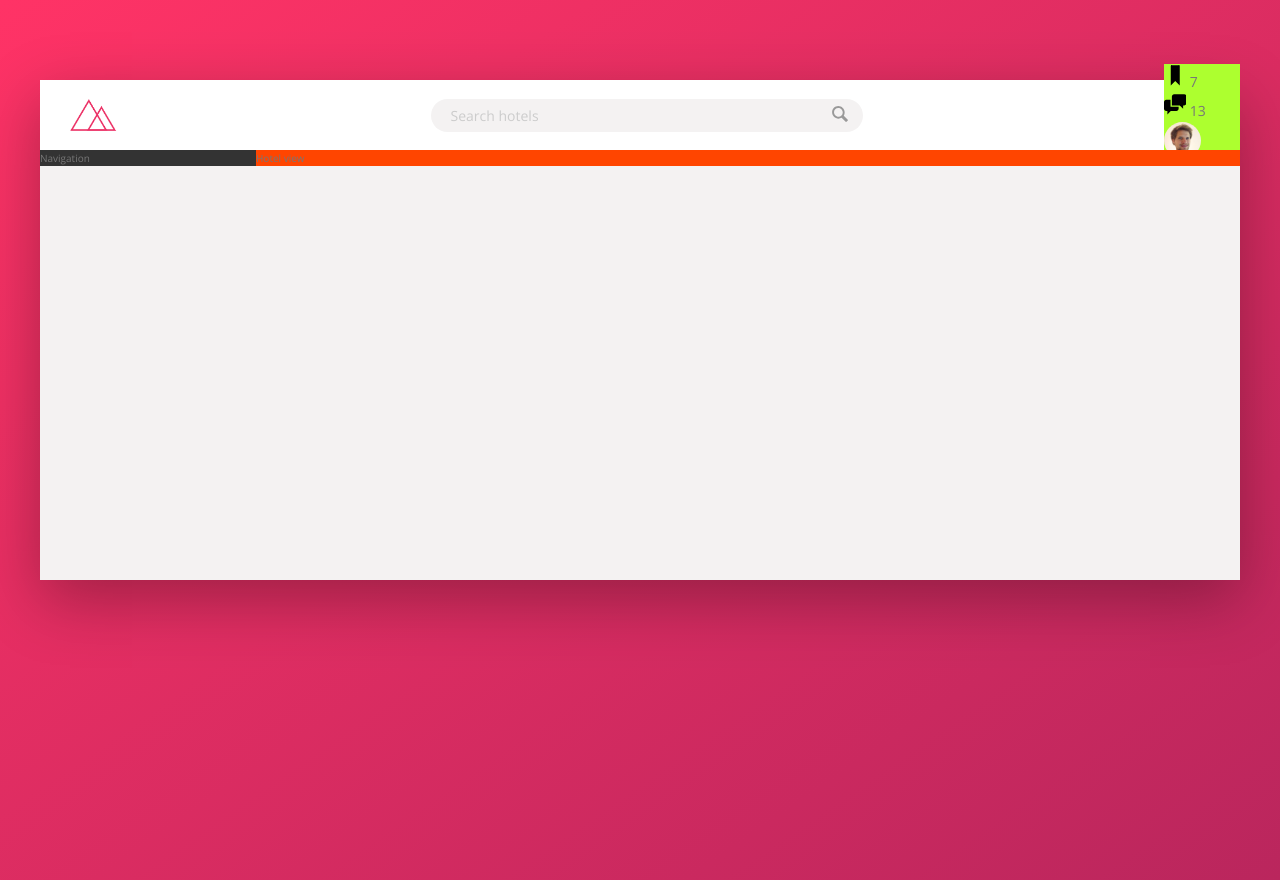
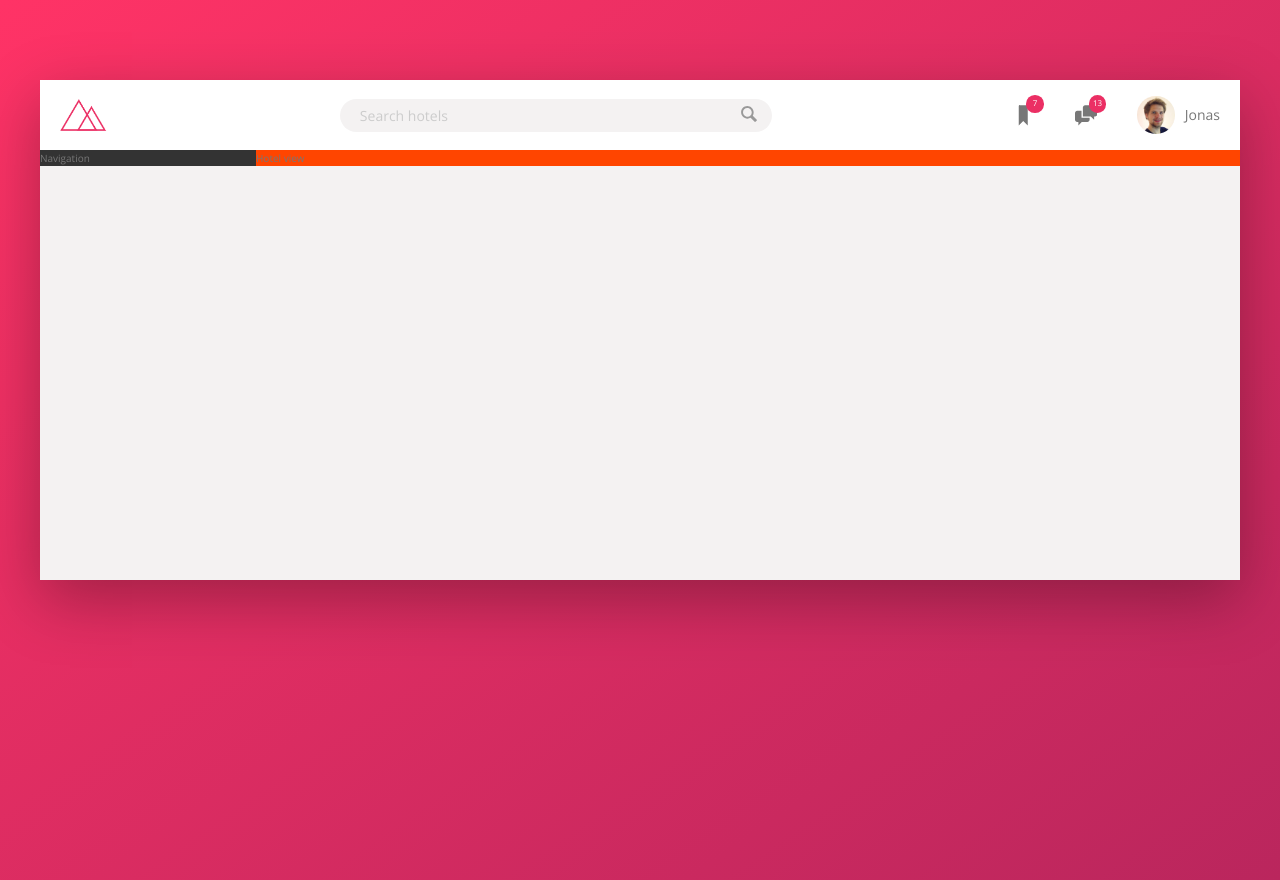
Before and after one commit to NoahSchade/Trillo, a plain HTML site: page index.html in a window 1280 px wide. Drawn offline with nearby package versions, Linux system fonts and the light colour scheme.

Commit message:
Built the header

```diff
--- a/css/style.css
+++ b/css/style.css
@@ -64,7 +64,7 @@ body {
 
 .logo {
   height: 3.25rem;
-  margin-left: 3rem; }
+  margin-left: 2rem; }
 
 .search {
   flex: 0 0 40%;
@@ -104,10 +104,37 @@ body {
     fill: var(--color-grey-dark-3); }
 
 .user-nav {
-  background-color: greenyellow; }
+  align-self: stretch;
+  display: flex;
+  align-items: center; }
+  .user-nav > * {
+    padding: 0 2rem;
+    cursor: pointer;
+    height: 100%;
+    display: flex;
+    align-items: center; }
+  .user-nav > *:hover {
+    background-color: var(--color-grey-light-2); }
+  .user-nav__icon-box {
+    position: relative; }
   .user-nav__icon {
     height: 2.25rem;
-    width: 2.25rem; }
+    width: 2.25rem;
+    fill: var(--color-grey-dark-2); }
+  .user-nav__notification {
+    font-size: .8rem;
+    height: 1.75rem;
+    width: 1.75rem;
+    border-radius: 50%;
+    background-color: var(--color-primary);
+    color: #fff;
+    position: absolute;
+    top: 1.5rem;
+    right: 1.1rem;
+    display: flex;
+    justify-content: center;
+    align-items: center; }
   .user-nav__user-photo {
     height: 3.75rem;
-    border-radius: 50%; }
+    border-radius: 50%;
+    margin-right: 1rem; }
--- a/sass/_components.scss
+++ b/sass/_components.scss
@@ -1,10 +1,10 @@
 ////////////////////////////////////////
 // LOGO
-
 .logo {
     height: 3.25rem;
-    margin-left: 3rem;
+    margin-left: 2rem;
 }
+
 
 ////////////////////////////////////////
 // SEARCH
@@ -67,31 +67,53 @@
 ////////////////////////////////////////
 // USER NAVIGATION
 .user-nav {
-    background-color: greenyellow;
+    align-self: stretch;
+
+    display: flex;
+    align-items: center;
+
+    & > * {
+        padding: 0 2rem;
+        cursor: pointer;
+        height: 100%;
+        display: flex;
+        align-items: center;
+    }
+
+    & > *:hover {
+        background-color: var(--color-grey-light-2);
+    }
 
     &__icon-box {
-
+        position: relative;
     }
 
     &__icon {
         height: 2.25rem;
         width: 2.25rem;
+        fill: var(--color-grey-dark-2);
     }
 
     &__notification {
+        font-size: .8rem;
+        height: 1.75rem;
+        width: 1.75rem;
+        border-radius: 50%;
+        background-color: var(--color-primary);
+        color: #fff;
+        position: absolute;
+        top: 1.5rem;
+        right: 1.1rem;
 
-    }
-
-    &__user {
-
+        display: flex;
+        justify-content: center;
+        align-items: center;
     }
 
     &__user-photo {
         height: 3.75rem;
         border-radius: 50%;
+        margin-right: 1rem;
     }
 
-    &__user-name {
-
-    }
 }
```
